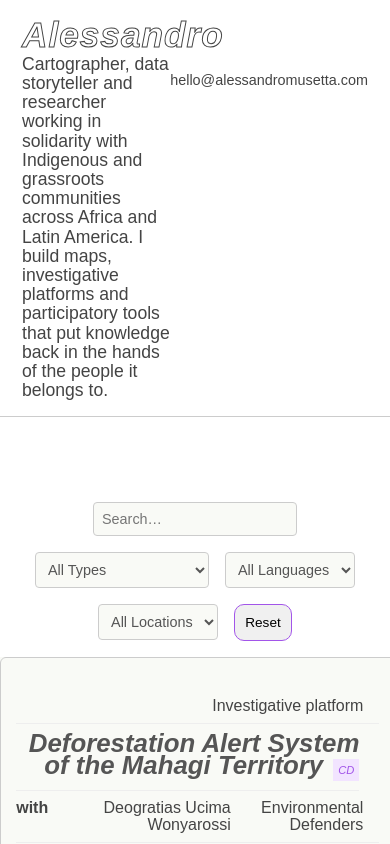
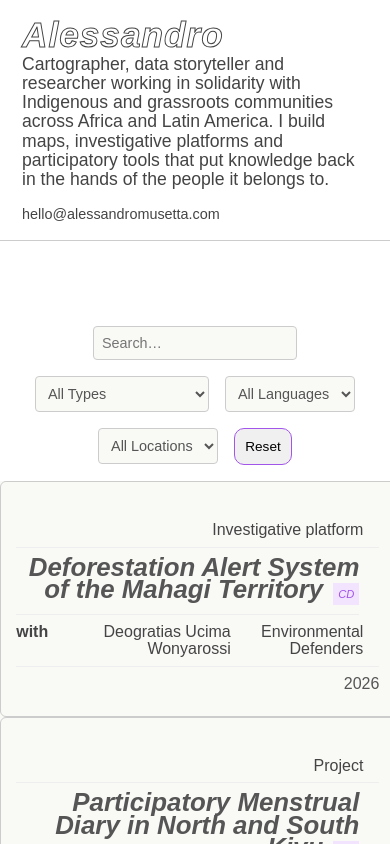
Before and after one commit to lsnmst/archive, a Svelte app: page / in a window 390 px wide. Shown: the top 844 px of the page. Built offline with nearby package versions, Linux system fonts and the light colour scheme; a web font is replaced by a local one.

Commit message:
UI/UX frontend mobile

```diff
--- a/src/App.svelte
+++ b/src/App.svelte
@@ -731,7 +731,7 @@
     .header-title,
     .header-description {
       max-width: 100%;
-      display: inherit;
+      display: unset;
       text-align: start !important;
     }
     .archive-section {
```
